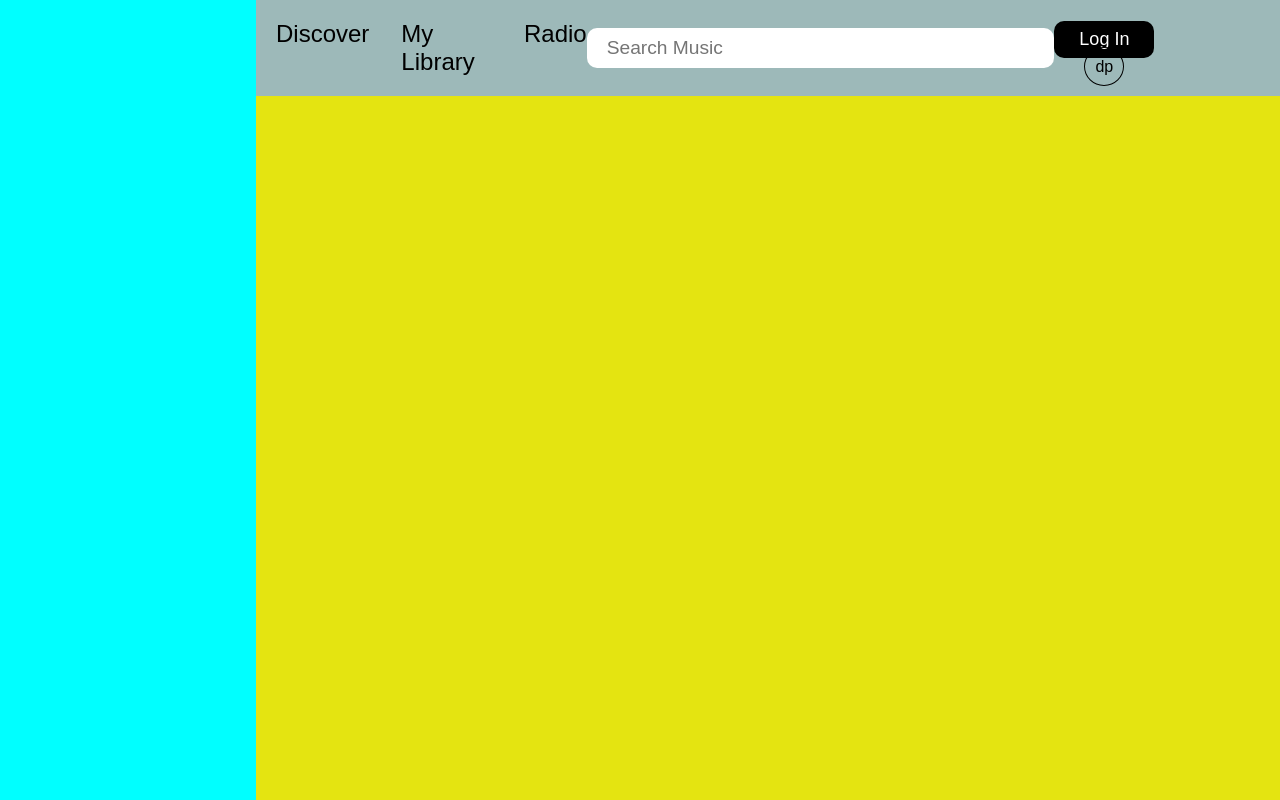
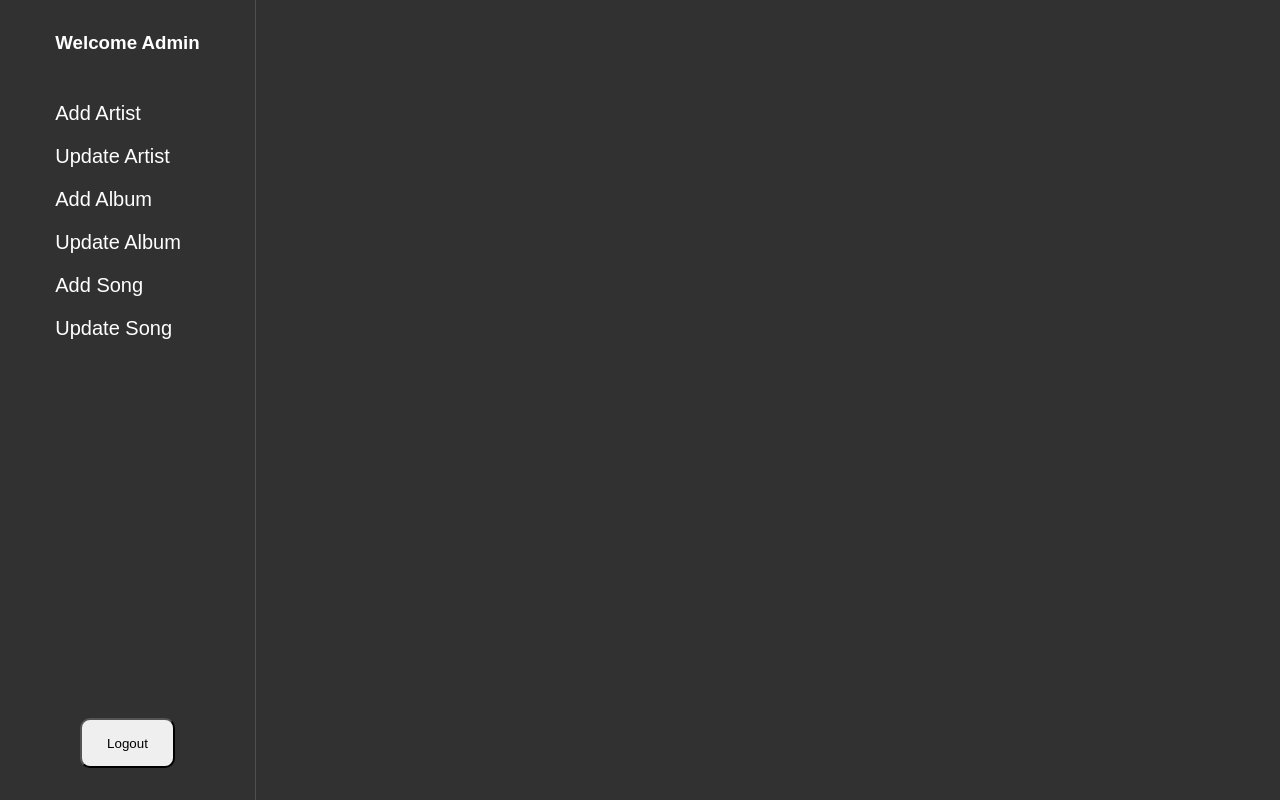
Before and after one commit to myselfpoulomi/music-app, a React (Vite) app in the folder client/: page /admin in a window 1280 px wide. Built offline with nearby package versions, Linux system fonts and the light colour scheme.

Commit message:
routing, admin page , css home page

```diff
--- a/client/package.json
+++ b/client/package.json
@@ -11,7 +11,9 @@
   },
   "dependencies": {
     "react": "^18.3.1",
-    "react-dom": "^18.3.1"
+    "react-dom": "^18.3.1",
+    "react-icons": "^5.3.0",
+    "react-router-dom": "^6.26.1"
   },
   "devDependencies": {
     "@eslint/js": "^9.9.0",
--- a/client/src/App.css
+++ b/client/src/App.css
@@ -18,11 +18,11 @@ body {
 
 .main-left {
   width: 20%;
-  background-color: aqua;
+  background-color: rgb(6, 104, 104);;
 
 }
 
 .main-right {
   width: 80%;
-  background-color: rgb(228, 228, 17);
+  background-color: rgb(58, 55, 55);
 }
--- a/client/src/App.jsx
+++ b/client/src/App.jsx
@@ -1,19 +1,22 @@
-import React from 'react'
-import './App.css'
-import Nav from './components/navbar/Nav.jsx'
+import React from "react";
+import "./App.css";
+import { Routes, Route } from "react-router-dom";
+import Home from "./pages/Home";
+import Admin from "./pages/Admin";
+import Cart from "./pages/Cart";
+import Login from "./pages/Login";
 
 function App() {
   return (
-    <div className='container'>
-      <div className='main-left'>
-
-      </div>
-      <div className='main-right'>
-        <Nav/>
-      </div>
-
+    <div className="container">
+      <Routes>
+        <Route path="/" element={<Home />} />
+        <Route path="/admin" element={<Admin />} />
+        <Route path="/Cart" element={<Cart />} />
+        <Route  path="/Login" element={<Login />}/>
+      </Routes>
     </div>
-  )
+  );
 }
 
-export default App
+export default App;
--- /dev/null
+++ b/client/src/components/admin/Admin.css
@@ -0,0 +1,39 @@
+.adminContanier{
+    height: 100vh;
+    width: 100%;
+    /* background-color: black; */
+    display: flex;
+    color: white;
+}
+
+.adminContanier .leftContainer {
+    height: 100%;
+    width: 20%;
+    background-color: rgb(49, 49, 49);
+    border-right : 1px solid rgba(255, 255, 255, 0.147);
+    display: flex;
+    flex-direction: column;
+    justify-content: space-between;
+    align-items: center;
+    padding: 2rem;
+}
+
+.adminContanier .rightContainer {
+    height: 100%;
+    width: 80%;
+    background-color: rgb(49, 49, 49);
+}
+
+.leftContainer .logoutbtn {
+    height: 50px;
+    width: 50%;
+    border-radius: 10px;
+}
+.adminList{
+    margin-top: 3rem;
+    display: flex;
+    flex-direction: column;
+    gap: 20px;
+    font-size: 20px;
+    cursor: pointer;
+}
--- a/client/src/components/navbar/Nav.css
+++ b/client/src/components/navbar/Nav.css
@@ -1,11 +1,13 @@
 .navbar {
   width: 100%;
-  max-height: fit-content;
+  height: 100px;
   display: flex;
   justify-content: space-between;
-  background-color: rgb(157, 185, 185);
+  background-color: rgba(207, 219, 219, 0.031);
   align-items: center;
   padding: 20px;
+
+  background-color: rgba(19, 18, 17, 0.183);
 }
 
 .nav-l {
@@ -14,41 +16,86 @@
   justify-content: space-between;
   gap: 2rem;
   font-size: x-large;
+  color: white;
+}
+
+.nav-l li {
+  transition: color 0.3s ease-in-out, text-decoration-color 0.3s ease-in-out;
+}
+
+.nav-l li:hover {
+  color: rgb(6, 104, 104);
+  text-decoration: underline;
+  text-decoration-color: rgba(6, 104, 104);
+  cursor: pointer;
 }
 
 .search {
   width: 500px;
   height: 40px;
+  display: flex;
+  align-items: center;
+  border-radius: 20px;
+  border: none;
+  background-color: rgba(255, 255, 255, 0.205);
+  padding-left: 20px;
+  font-size: larger;
+  align-items: center;
+}
+.search span {
+  font-size: larger;
+  position: relative;
+  top: 3px;
+  color: rgb(8, 144, 144);
 }
 
 .search input {
   height: 100%;
   width: 100%;
-  border-radius: 10px;
+  padding: 8px;
+  padding-right: 20px;
+  outline: none;
+  background-color: transparent;
   border: none;
   font-size: larger;
-  padding: 8px;
-  padding-left: 20px;
-  padding-right: 20px;
-  outline: none;
+}
+
+.profile {
+  display: flex;
+  align-items: center;
 }
 
 .profile button {
-  background-color: black;
+  background-color: rgb(6, 104, 104);
   color: white;
-  padding: 8px;
+  padding: 15px;
   border: none;
   border-radius: 10px;
   height: 100%;
   width: 100px;
   font-size: large;
+  transition:  0.3s ease-in-out ;
 }
+
+.profile button:hover {
+  background-color: rgb(10, 71, 71);
+  cursor: pointer;
+}
+
 .navuser {
   padding: 10px;
   height: 100px;
   width: 100px;
-  border: 1px solid black;
-  border-radius: 100%;
   margin-left: 30px;
-  margin-right: 50px;
+  margin-right: 20px;
+  font-size: 40px;
+  display: flex;
+  align-items: center;
+  color: white;
+  transition: color 0.3s ease;
 }
+
+.navuser:hover {
+  color: rgb(6, 104, 104);
+  cursor: pointer;
+}
--- a/client/src/components/navbar/Nav.jsx
+++ b/client/src/components/navbar/Nav.jsx
@@ -1,7 +1,14 @@
 import React from "react";
 import "./Nav.css";
+import { IoSearchSharp } from "react-icons/io5";
+import { CgProfile } from "react-icons/cg";
+import { useNavigate } from "react-router-dom"
 
 function Nav() {
+  const navigate = useNavigate()
+  const handleLogin = () => {
+    navigate("/login")
+  }
   return (
     <div>
       <nav className="navbar">
@@ -14,13 +21,16 @@ function Nav() {
 
         {/* search */}
         <div className="search">
+          <span><IoSearchSharp /></span>
           <input type="text" placeholder="Search Music" />
         </div>
 
         {/* login n dp */}
         <div className="profile">
-          <button>Log In</button>
-          <span className="navuser">dp</span>
+          <button onClick={handleLogin}>Log In</button>
+          <span className="navuser">
+          <CgProfile />
+          </span>
         </div>
       </nav>
     </div>
--- /dev/null
+++ b/client/src/pages/Admin.jsx
@@ -0,0 +1,33 @@
+import React, { useState } from "react";
+import "../components/admin/Admin.css";
+
+function Admin() {
+  const [navList, setNavList] = useState([
+    { name: "Add Artist", path: "/admin/add-artist" },
+    { name: "Update Artist", path: "/admin/update-artist" },
+    { name: "Add Album", path: "/admin/add-album" },
+    { name: "Update Album", path: "/admin/update-album" },
+    { name: "Add Song", path: "/admin/add-song" },
+    { name: "Update Song", path: "/admin/update-song" },
+  ]);
+
+  return (
+    <div className="adminContanier">
+      <div className="leftContainer">
+        <div className="">
+          <h3>Welcome Admin</h3>
+          <div className="adminList">
+            {navList.map((item, index) => {
+              console.log(item);
+              return <p>{item.name}</p>;
+            })}
+          </div>
+        </div>
+        <button className="logoutbtn">Logout</button>
+      </div>
+      <div className="rightContainer"></div>
+    </div>
+  );
+}
+
+export default Admin;
--- /dev/null
+++ b/client/src/pages/Cart.jsx
@@ -0,0 +1,9 @@
+import React from 'react'
+
+function Cart() {
+  return (
+    <div>Cart</div>
+  )
+}
+
+export default Cart
--- /dev/null
+++ b/client/src/pages/Home.jsx
@@ -0,0 +1,15 @@
+import React from "react";
+import Nav from "../components/navbar/Nav";
+
+function Home() {
+  return (
+    <>
+      <div className="main-left"></div>
+      <div className="main-right">
+        <Nav />
+      </div>
+    </>
+  );
+}
+
+export default Home;
--- /dev/null
+++ b/client/src/pages/Login.jsx
@@ -0,0 +1,9 @@
+import React from 'react'
+
+function Login() {
+  return (
+    <div>Login</div>
+  )
+}
+
+export default Login
```
Also changed, not shown: client/src/main.jsx (+9 -8 lines), client/src/pages/Contact.jsx (added, +9 -0 lines), 1 other file (tests, documents, lock files or other folders).
